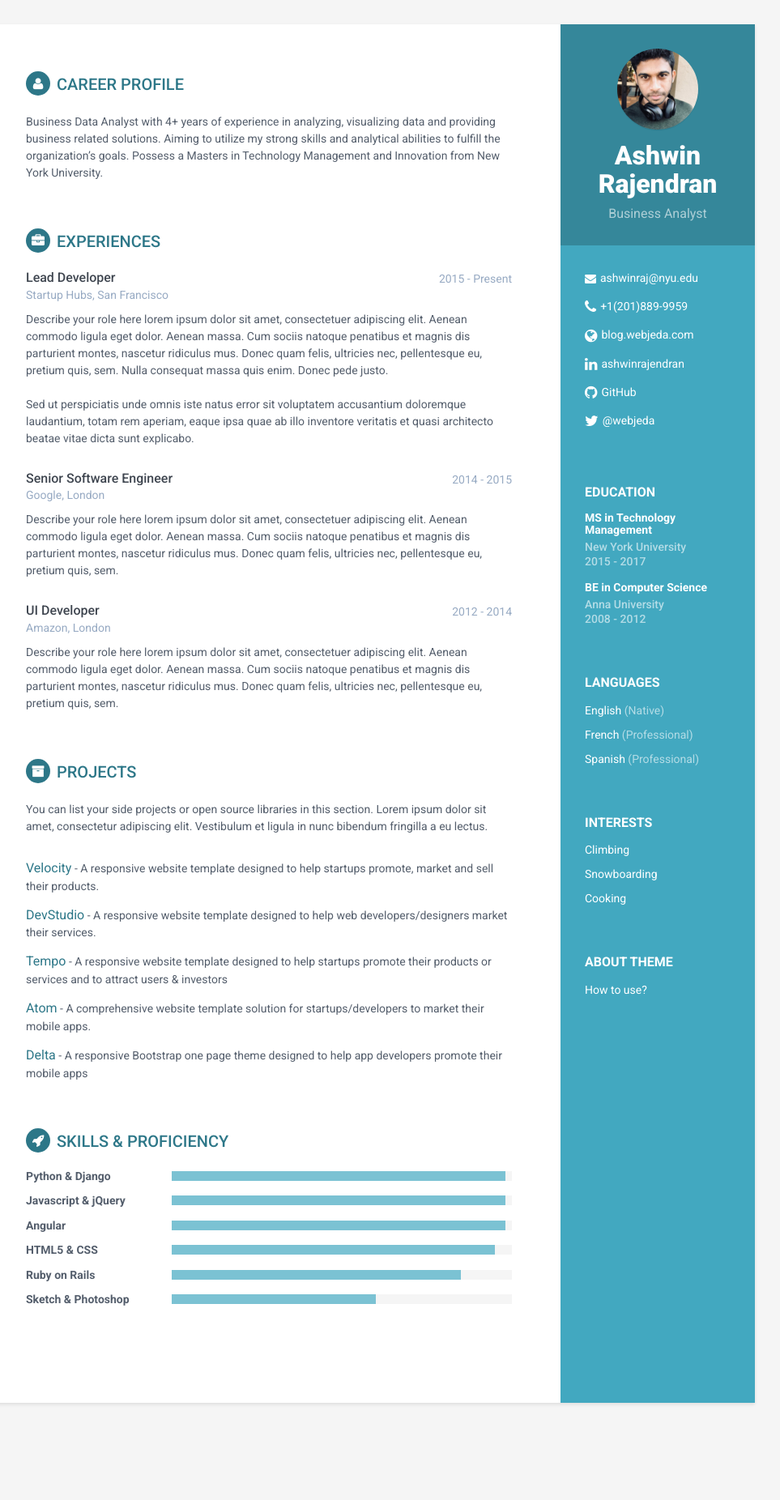
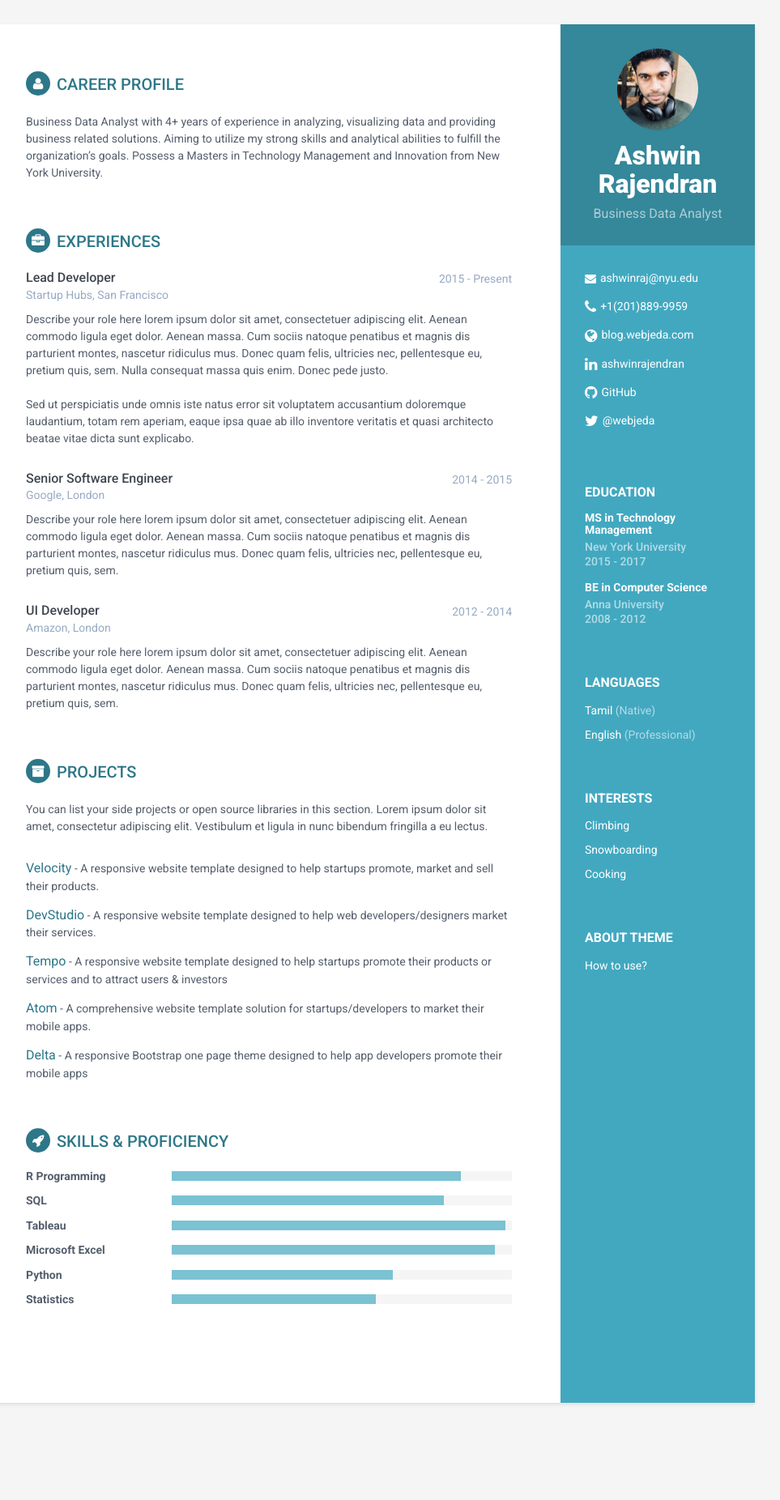
Before and after one commit to AshwinRajendran/Ashwin-CV, a Jekyll site: the page built from index.html, in a window 1280 px wide. Shown: the whole page at 81% size, without its empty margins (188-1151 px from the left). Built offline with Jekyll 4.4.1, drawn with Linux system fonts in a browser that asks for light colours.

Commit message:
update info

```diff
--- a/_config.yml
+++ b/_config.yml
@@ -12,7 +12,7 @@ baseurl: '/' #change it according to your repository name
 
 #Profile information
 name: Ashwin Rajendran
-tagline: Business Analyst
+tagline: Business Data Analyst
 pic: profile.png  #place a 100x100 picture inside /assets/images/ folder and provide the name of the file below
 summary: 'Business Data Analyst with 4+ years of experience in analyzing, visualizing data and providing business related solutions. Aiming to utilize my strong skills and analytical abilities to fulfill the organization’s goals. Possess a Masters in Technology Management and Innovation from New York University. '
 
--- a/_data/languages.yml
+++ b/_data/languages.yml
@@ -1,9 +1,6 @@
+- language:
+  idiom: Tamil
+  level: Native
 - language:
   idiom: English
-  level: Native
-- language:
-  idiom: French
   level: Professional
-- language:
-  idiom: Spanish
-  level: Professional
--- a/_data/skills.yml
+++ b/_data/skills.yml
@@ -1,18 +1,18 @@
 - skill:
-  name: Python & Django
+  name: R Programming
+  level: 85%
+- skill:
+  name: SQL
+  level: 80%
+- skill:
+  name: Tableau
   level: 98%
 - skill:
-  name: Javascript & jQuery
-  level: 98%
-- skill:
-  name: Angular
-  level: 98%
-- skill:
-  name: HTML5 & CSS
+  name: Microsoft Excel
   level: 95%
 - skill:
-  name: Ruby on Rails
-  level: 85%
+  name: Python
+  level: 65%
 - skill:
-  name: Sketch & Photoshop
+  name: Statistics
   level: 60%
```
